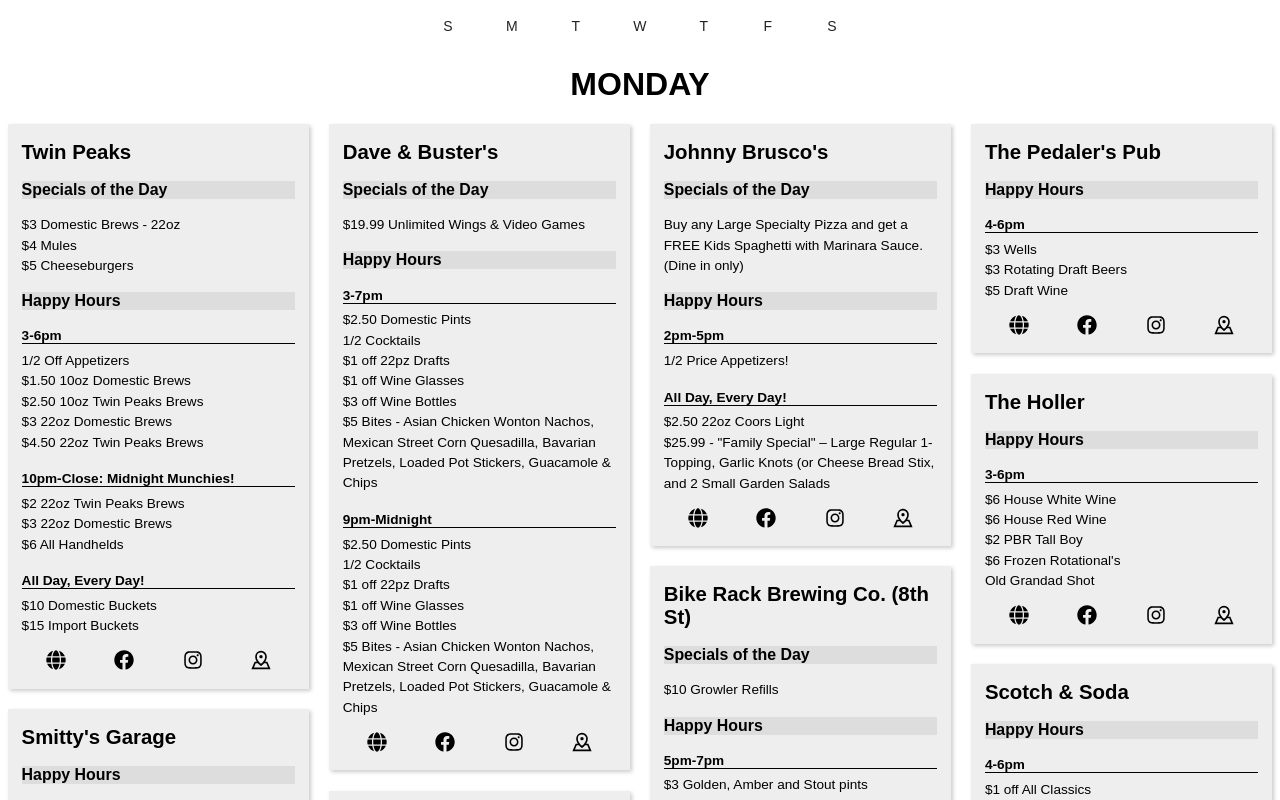
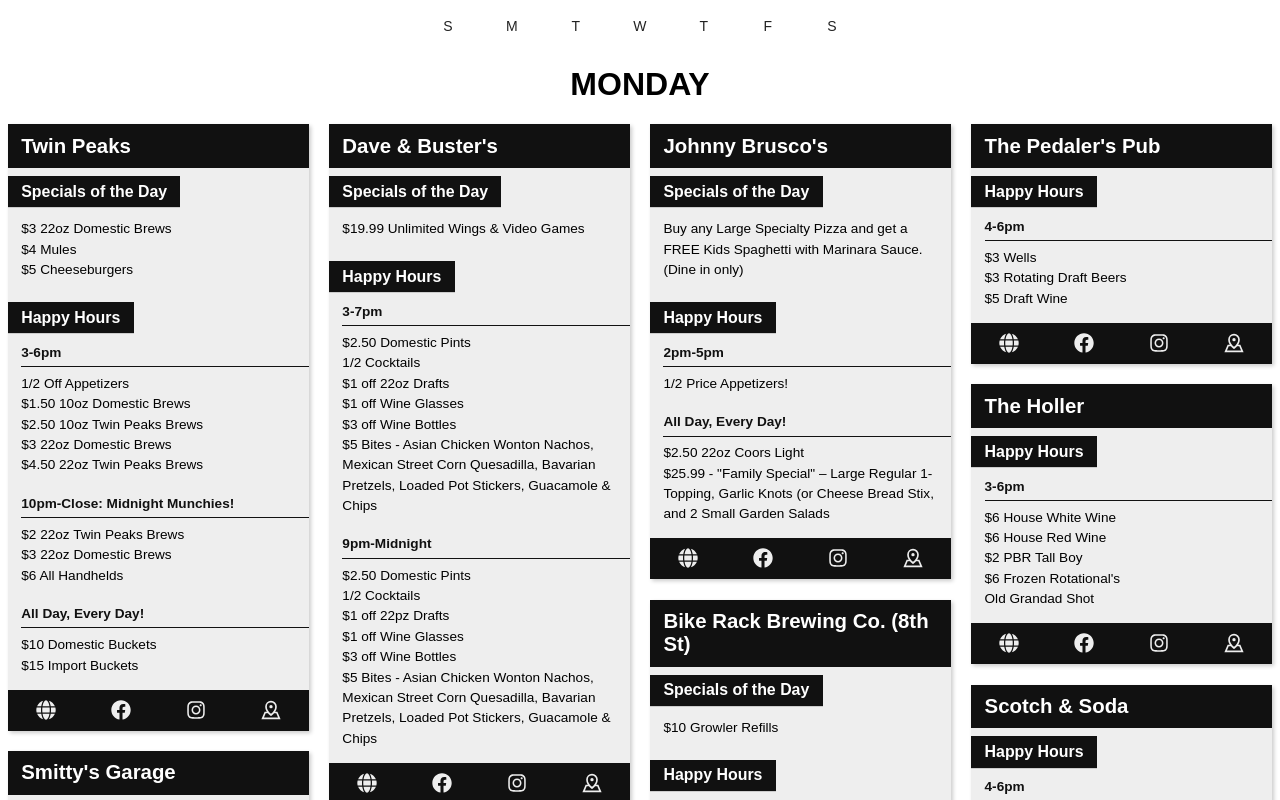
Before and after one commit to ryan258/react-happy-hour, a React (Create React App) app: page / in a window 1280 px wide. Shown: the top 800 px of the page. Built offline with nearby package versions, Linux system fonts and the light colour scheme.

Commit message:
Edit verbage for consistency and update the styling.

```diff
--- a/src/App.css
+++ b/src/App.css
@@ -1,18 +1,8 @@
-/* .App {
+:root {
+  --base-color: #fff;
+  --border-color: #ccc;
 }
 
-.locationCard {
-  border: 1px solid #fff;
-}
-
-.locationName {
-  color: red;
-}
-
-.locationLinks a {
-  background: #fff;
-  margin: 10px;
-} */
 * {
   font-family: Arial, Helvetica, sans-serif;
 }
@@ -25,19 +15,47 @@
   text-align: center;
   text-transform: uppercase;
 }
+
+h2 {
+  background-color: #111;
+  color: var(--base-color);
+  margin-top: 0;
+  margin-bottom: 0;
+  padding: 0.65rem 0.83rem;
+}
+
 h3 {
-  background-color: #ddd;
+  background-color: #111;
+  color: var(--base-color);
+  border-bottom: 1px solid #ccc;
+  display: inline-block;
+  padding: 0.415rem 0.83rem;
+  margin-top: 0.5rem;
+  margin-bottom: 0.25em;
 }
 
 h4 {
   /* text-decoration: underline; */
-  border-bottom: 1px solid;
+  /* background-color: #111; */
+  /* color: #eee; */
+  color: #111;
+  /* font-weight: 500; */
+  border-bottom: 1px solid #111;
+  margin-top: 0;
   margin-bottom: 0;
+  /* margin-left: 0.54rem; */
+  margin-left: 0.83rem;
+  /* padding: 0.4rem 0.4rem 0.4rem 0.29rem; */
+  padding: 0.4rem 0.4rem 0.4rem 0rem;
+
+  /* margin-right: 0.83rem; */
 }
 
 ul {
   list-style: none;
   padding: 0;
+  padding-left: 0.83rem;
+  padding-right: 0.83rem;
   line-height: 1.5;
   margin-top: 0.5em;
 }
@@ -58,7 +76,7 @@
   display: inline-block;
   margin: 0 0 1em;
   width: 100%;
-  padding: 0 1em 1em;
+  padding: 0;
   margin: 0 0 1.5em;
   width: 100%;
   transition: all 1s ease inherit;
@@ -109,11 +127,17 @@
 
 .locationLinks {
   /* text-align: center; */
+  background-color: #111;
   display: flex;
   justify-content: space-around;
 }
 
 .locationLinks a {
+  color: #eee;
   font-size: 1.25rem;
-  color: #000;
+  padding: 10px 0 6px;
 }
+
+.locationLinks path {
+  stroke: #eee;
+}
--- a/src/data-nwa.js
+++ b/src/data-nwa.js
@@ -9,38 +9,38 @@
     googleMap:
       "https://www.google.com/maps/place/Twin+Peaks+Rogers/@36.3011917,-94.1738379,15z/data=!4m5!3m4!1s0x0:0xca20801366951863!8m2!3d36.3011917!4d-94.1738379",
     specials: {
-      monday: ["$3 Domestic Brews - 22oz", "$4 Mules", "$5 Cheeseburgers"],
+      monday: ["$3 22oz Domestic Brews", "$4 Mules", "$5 Cheeseburgers"],
       tuesday: [
-        "$3 Mexican Bews - 22oz",
+        "$3 22oz Mexican Bews",
         "$4 Peaks Margarita",
         "$5 All Tacos (no modifications)",
-        "$15 Buckets - Import",
+        "$15 Import Buckets",
       ],
       wednesday: [
-        "$3 Twin Peaks Brew - 22oz",
+        "$3 22oz Twin Peaks Brew",
         "$4 Tito's Tea",
         "$5 Texas Philly & Fries",
-        "$15 Buckets - Import",
+        "$15 Import Buckets",
       ],
       thursday: [
-        "$3 Twin Peaks Brews - 22oz",
-        "$3 Domestic Brews - 22oz",
+        "$3 22oz Twin Peaks Brews",
+        "$3 22oz Domestic Brews",
         "$5 Irish Trash Can",
         "$7 All Chicken Sandwiches",
-        "$15 Buckets - Import",
+        "$15 Import Buckets",
       ],
       friday: [],
       saturday: [
         "$3 Mimosas",
         "$5 Sangrias",
         "$10 Peaks Sampler",
-        "$15 Buckets - Import",
+        "$15 Import Buckets",
       ],
       sunday: [
         "$3 Mimosas",
         "$5 Sangrias",
         "$10 Peaks Sampler",
-        "$15 Buckets - Import",
+        "$15 Import Buckets",
       ],
     },
     happyHours: [
@@ -134,7 +134,8 @@
     name: "Gusano's",
     location: "Bentonville",
     website: "https://gusanos.pizza/bentonville/",
-    facebook: "https://www.facebook.com/gusanosbentonville/",
+    facebook:
+      "https://www.facebook.com/Gusanos-Chicago-Style-Pizzeria-109101070783045/",
     instagram:
       "https://www.instagram.com/explore/locations/138576752827437/gusanos-chicago-style-pizzeria-bentonville-ar/",
     googleMap: "https://goo.gl/maps/gE3hRqDaW2rUXfi28",
@@ -285,7 +286,7 @@
         specials: [
           "$2.50 Domestic Pints",
           "1/2 Cocktails",
-          "$1 off 22pz Drafts",
+          "$1 off 22oz Drafts",
           "$1 off Wine Glasses",
           "$3 off Wine Bottles",
           "$5 Bites - Asian Chicken Wonton Nachos, Mexican Street Corn Quesadilla, Bavarian Pretzels, Loaded Pot Stickers, Guacamole & Chips",
@@ -590,8 +591,8 @@
       ],
       wednesday: [
         "Wing Wednesday!",
-        ".59 Boneless Wings",
-        ".79 Traditional Wings",
+        "$.59 Boneless Wings",
+        "$.79 Traditional Wings",
       ],
       thursday: [
         "$9.99 Fajitas (Chicken, Angus Skirt Steak, or Grilled Shrimp)",
@@ -616,10 +617,7 @@
       },
       {
         time: "All Day, Every Day!",
-        specials: [
-          "$1.75 16oz Beef's 185 Lager",
-          "$2.50 22oz Beef's 185 Lager",
-        ],
+        specials: ["$1.75 16oz Beef's 35 Lager", "$2.50 22oz Beef's 35 Lager"],
         dow: [
           "saturday",
           "sunday",
@@ -678,7 +676,7 @@
       {
         time: "4-7pm",
         specials: [
-          ".50 off Draft Beer",
+          "$.50 off Draft Beer",
           "$2.50 Domestic Beers",
           "$4 House Wine",
           "$4 Well Drinks",
```
